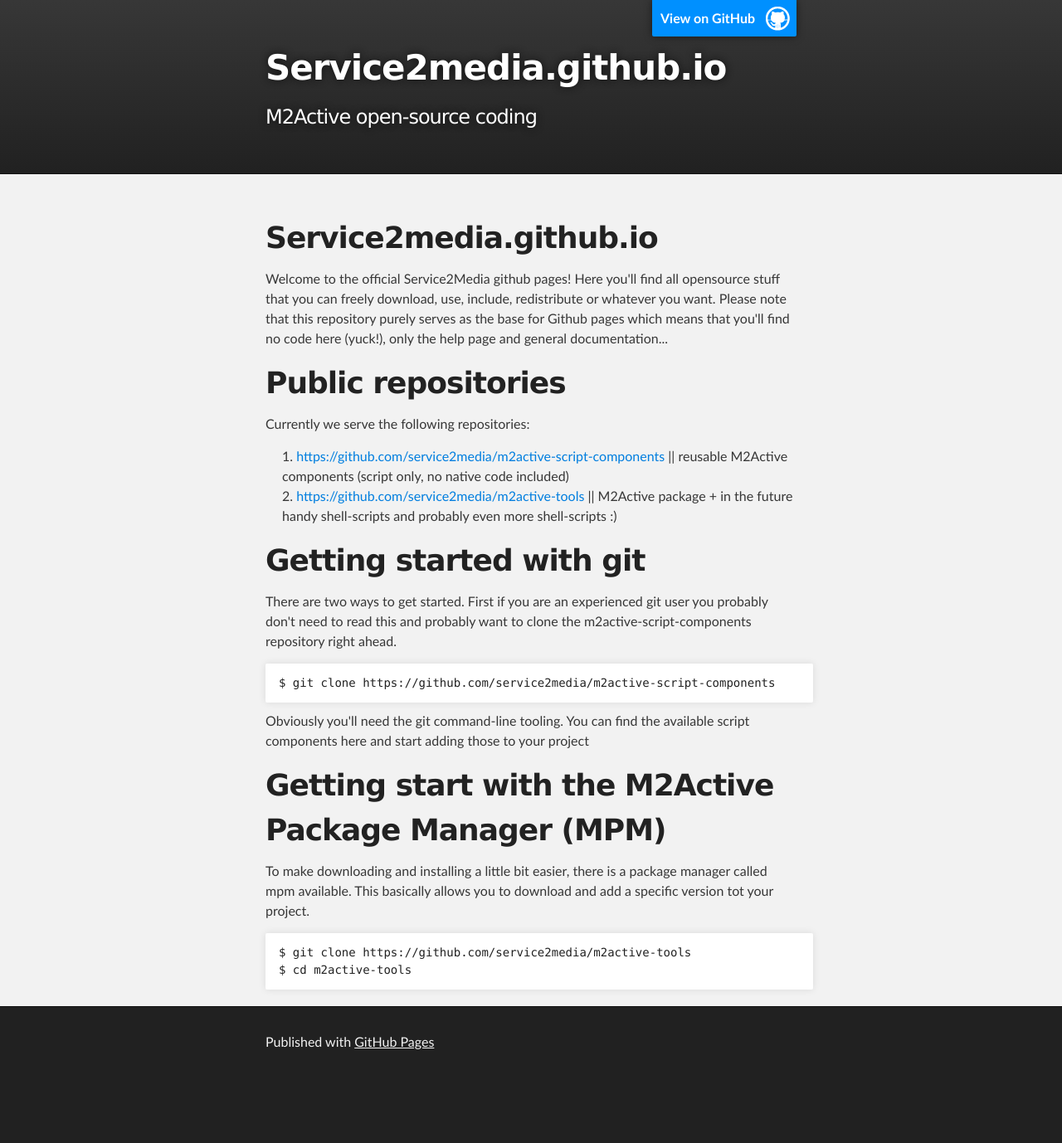
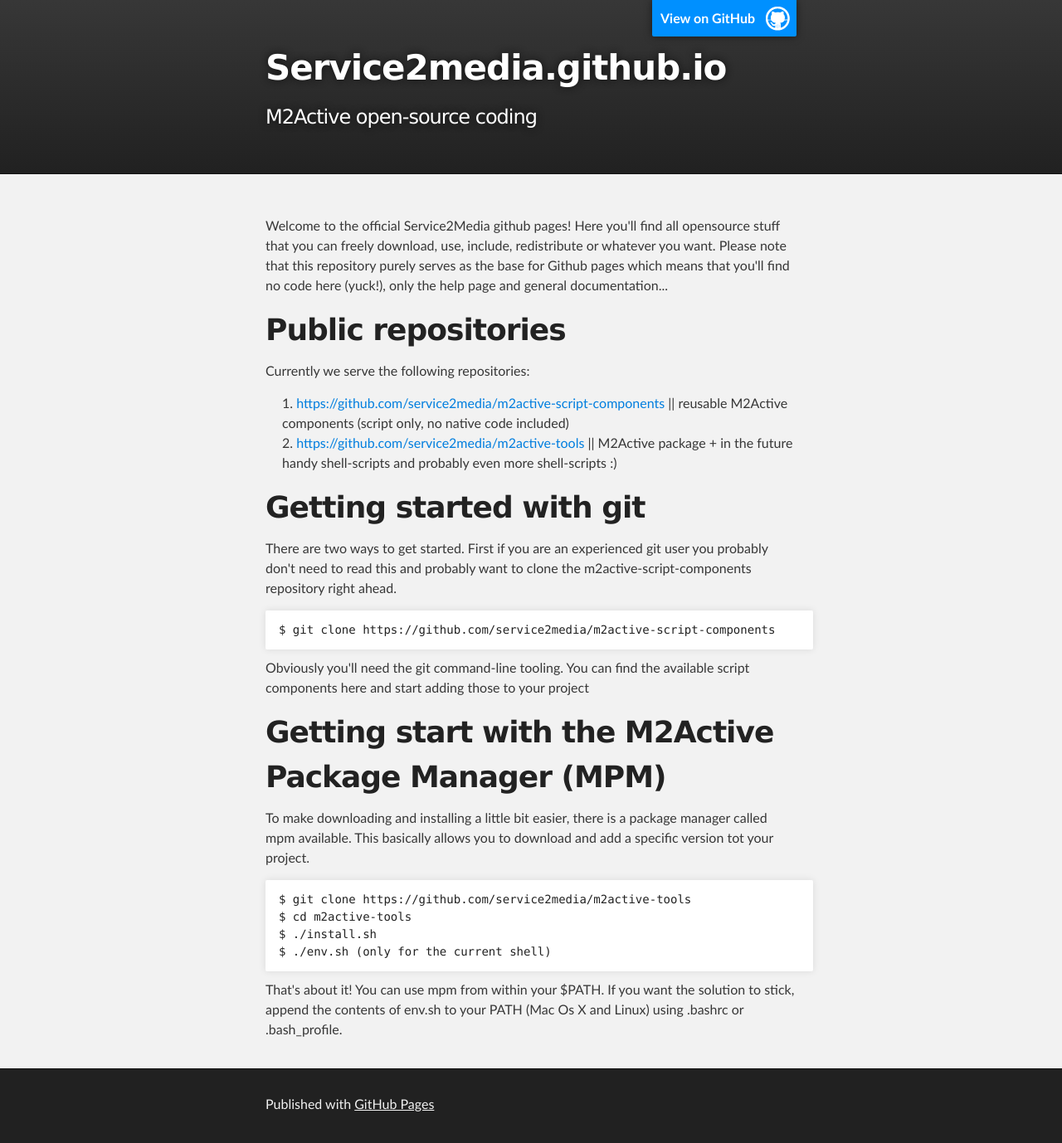
Before and after one commit to service2media/service2media.github.io, a plain HTML site: page index.html in a window 1280 px wide. Shown: the whole page at 83% size. Before the commit the page ends 1303 px from the top, so only its background shows below. Drawn offline with Linux system fonts and the light colour scheme.

```diff
--- a/index.html
+++ b/index.html
@@ -27,10 +27,7 @@
     <!-- MAIN CONTENT -->
     <div id="main_content_wrap" class="outer">
       <section id="main_content" class="inner">
-        <h1>
-<a name="service2mediagithubio" class="anchor" href="#service2mediagithubio"><span class="octicon octicon-link"></span></a>Service2media.github.io</h1>
-
-<p>Welcome to the official Service2Media github pages! Here you'll find all opensource stuff that you can freely download,
+        <p>Welcome to the official Service2Media github pages! Here you'll find all opensource stuff that you can freely download,
 use, include, redistribute or whatever you want. Please note that this repository purely serves as the base for Github pages
 which means that you'll find no code here (yuck!), only the help page and general documentation...</p>
 
@@ -64,7 +61,12 @@
 
 <pre><code>$ git clone https://github.com/service2media/m2active-tools
 $ cd m2active-tools
+$ ./install.sh
+$ ./env.sh (only for the current shell)
 </code></pre>
+
+<p>That's about it! You can use mpm from within your $PATH. If you want the solution to stick, append the contents of env.sh
+to your PATH (Mac Os X and Linux) using .bashrc or .bash_profile.</p>
       </section>
     </div>
 
```
Also changed, not shown: params.json (+1 -1 lines).
